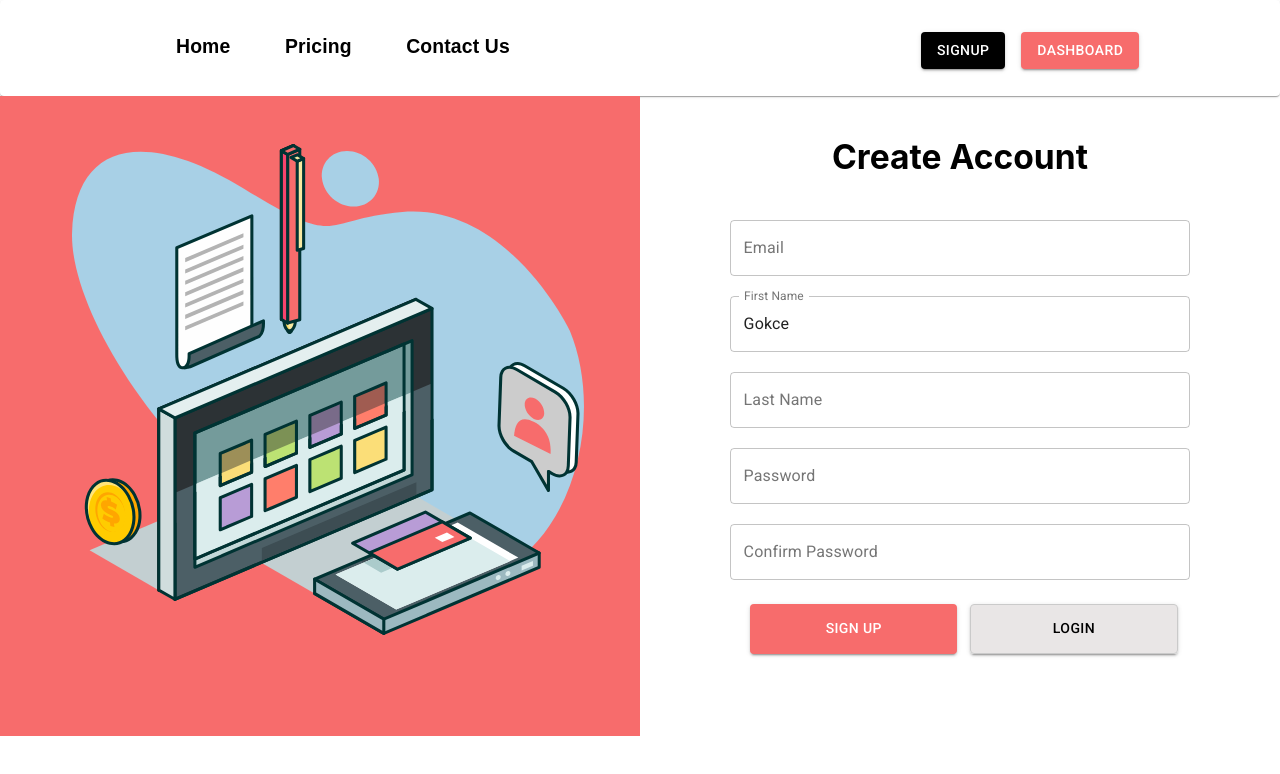
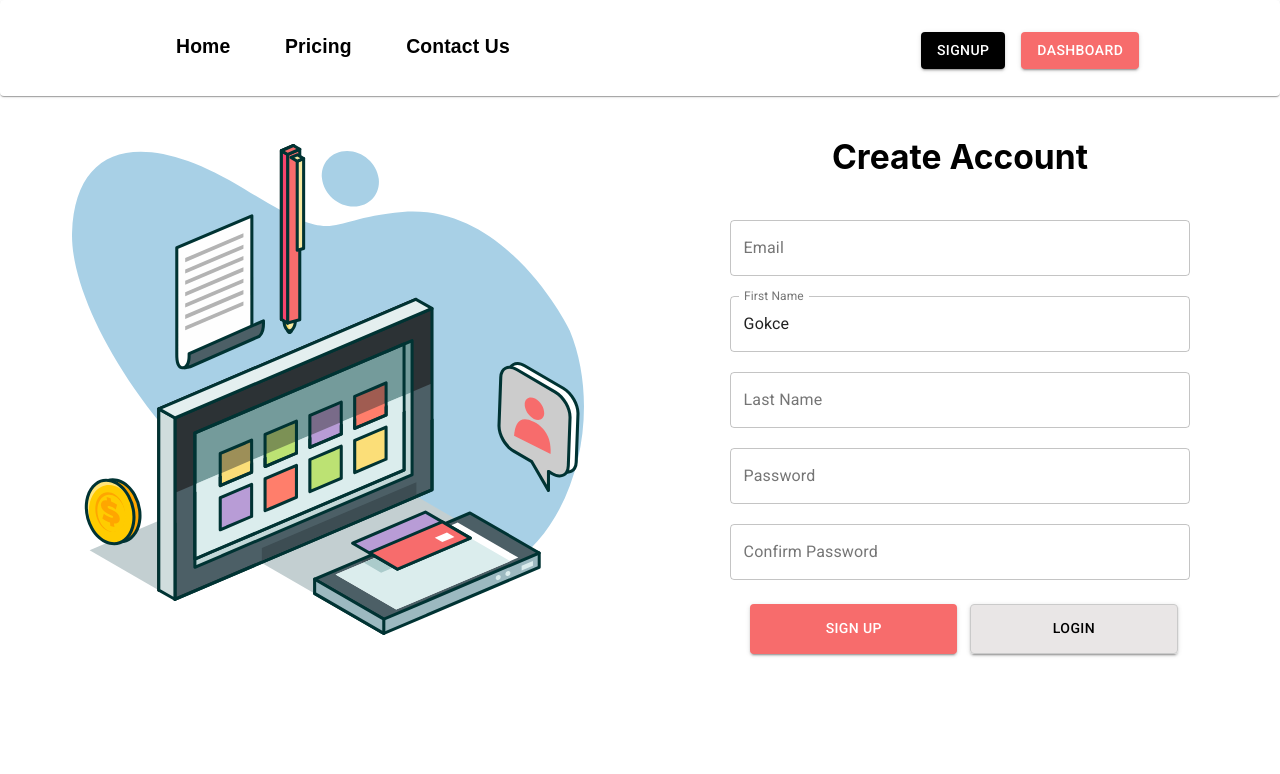
Before and after one commit to Taskiton/taskiton, a React (Create React App) app: page /signup in a window 1280 px wide. Shown: the top 774 px of the page. Built offline with nearby package versions, Linux system fonts and the light colour scheme.

Commit message:
Change background color of Signup image

```diff
--- a/src/signup/Signup.js
+++ b/src/signup/Signup.js
@@ -54,7 +54,7 @@
     return(
         <div className={classes.formStyle}>
             <Grid container>
-            <Grid item xs={12} sm={6} style={{backgroundColor:'#F76C6C'}}>
+            <Grid item xs={12} sm={6}>
                 <img className={classes.signupImage} src={signupLogo}></img>
             </Grid>
                 <Grid item xs={12} sm={6}>
```
